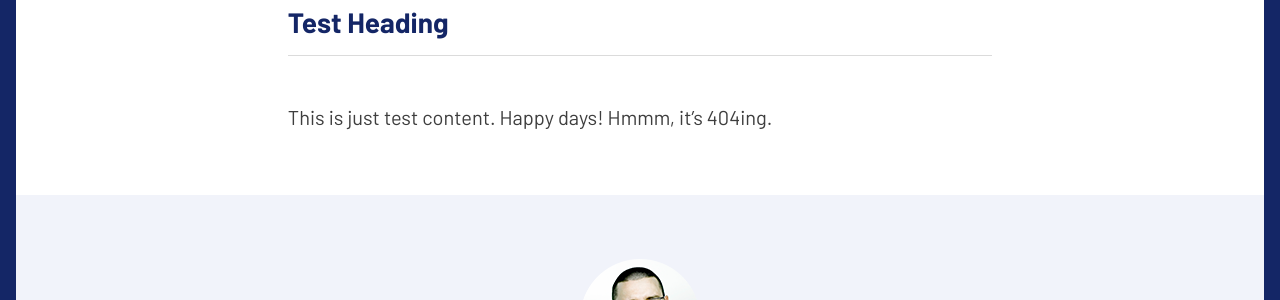
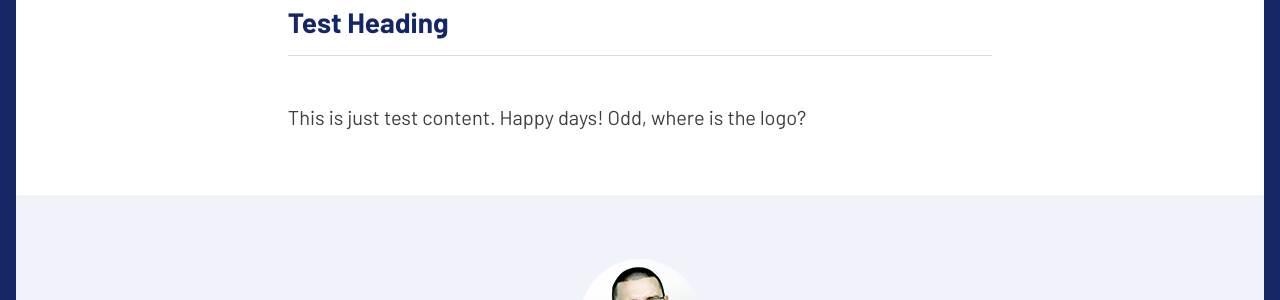
Before and after one commit to buildingbeautifuluis/buildingbeautifuluis.github.io, a Jekyll site: the page built from _preview/03-Information-Architecture.md, in a window 1280 px wide and 900 px high, scrolled down 552 px. Shown: the part 155-455 px from the top of the window. Built offline with Jekyll 4.4.1, drawn with Linux system fonts in a browser that asks for light colours.

Commit message:
Tweaked text.

```diff
--- a/_preview/03-Information-Architecture.md
+++ b/_preview/03-Information-Architecture.md
@@ -6,4 +6,4 @@ layout: chapter
 Test Heading
 ------------
 
-This is just test content. Happy days! Hmmm, it's 404ing.
+This is just test content. Happy days! Odd, where is the logo?
```
